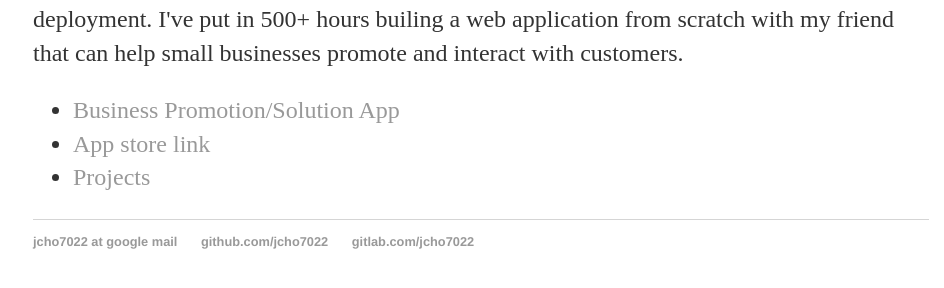
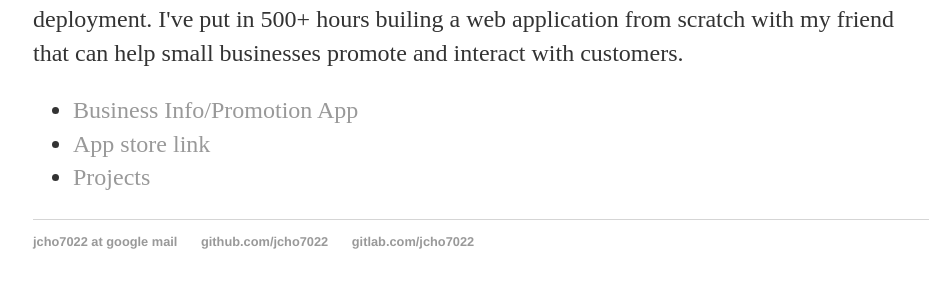
Before and after one commit to jcho7022/jcho7022.github.io, a Jekyll site: the page built from about/index.html, in a window 1280 px wide. Shown: the part 266-554 px from the top of the page, without its empty margins (159-1103 px from the left). Built offline with Jekyll 4.4.1, drawn with Linux system fonts in a browser that asks for light colours.

Commit message:
Update index.html

```diff
--- a/about/index.html
+++ b/about/index.html
@@ -11,7 +11,7 @@ title: About James Cho
 				</p>
 
 			<ul class="contacts">
-				<li><a href="#">Business Promotion/Solution App</a></li>
+				<li><a href="#">Business Info/Promotion App</a></li>
 				<li><a href="#">App store link</a></li>
 				<li><a href="#">Projects</a></li>
 				</ul>
```
